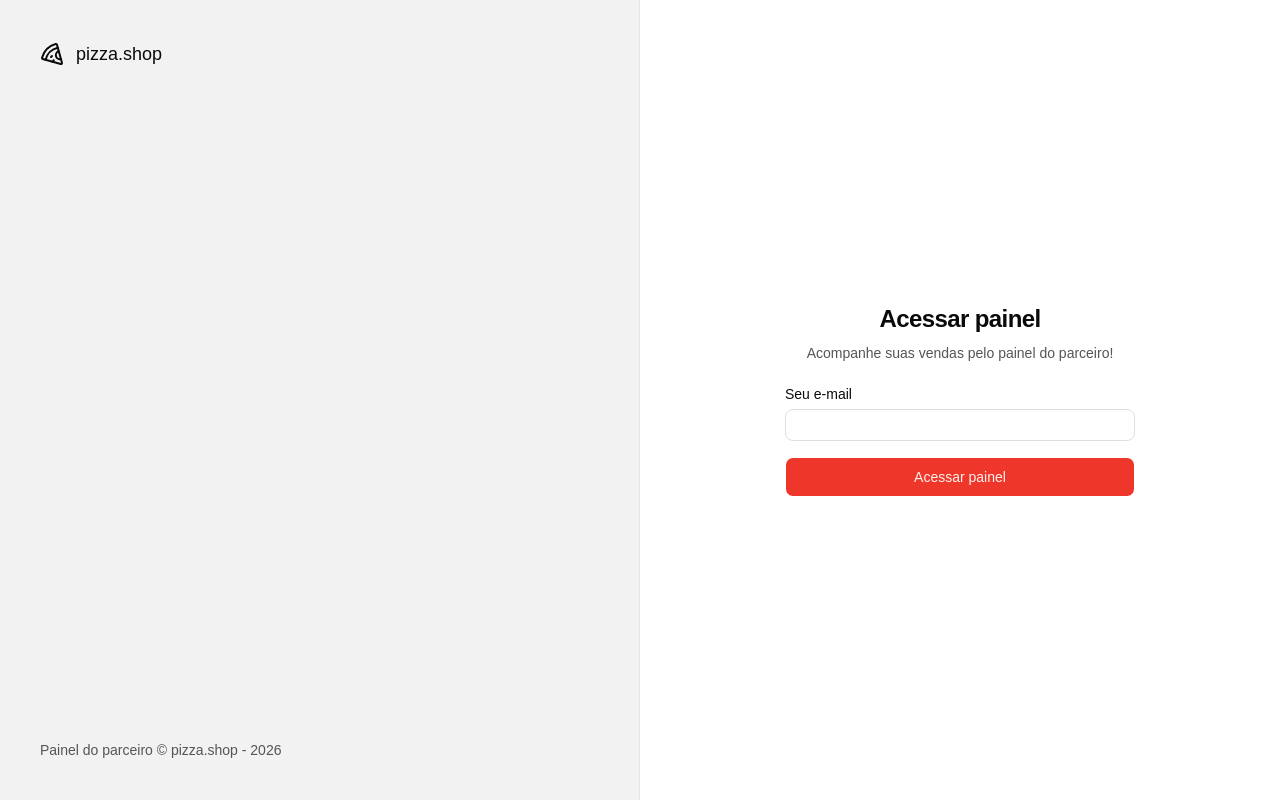
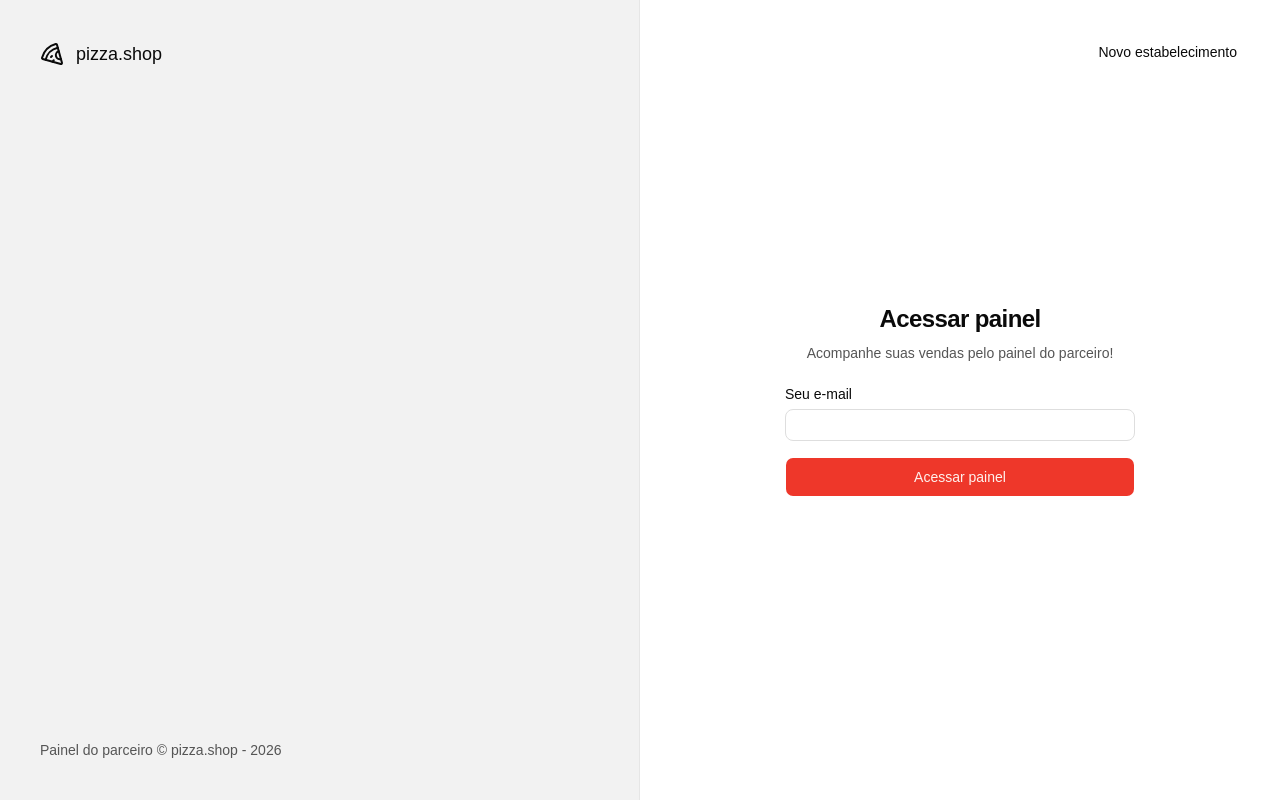
Before and after one commit to MarcioJorgeMelo/pizza-shop, a React (Vite) app: page /sign-in in a window 1280 px wide. Built offline with nearby package versions, Linux system fonts and the light colour scheme.

Commit message:
feat: add link to create new establishment

```diff
--- a/src/pages/auth/SignIn/index.tsx
+++ b/src/pages/auth/SignIn/index.tsx
@@ -3,6 +3,7 @@ import { Input } from '@/components/ui/input'
 import { Label } from '@/components/ui/label'
 import { Helmet } from 'react-helmet-async'
 import { useForm } from 'react-hook-form'
+import { Link } from 'react-router-dom'
 import { toast } from 'sonner'
 import { z } from 'zod'
 
@@ -35,6 +36,12 @@ export function SignIn() {
         <>
             <Helmet title='Login' />
             <div className='p-8'>
+                <Button asChild className='absolute right-8 top-8' variant="ghost">
+                    <Link to="/sign-up">
+                        Novo estabelecimento
+                    </Link>
+                </Button>
+
                 <div className='w-87.5 flex flex-col justify-center gap-6'>
                     <div className='flex flex-col gap-2 text-center'>
                         <h1 className='text-2xl font-semibold tracking-tight'>Acessar painel</h1>
```
